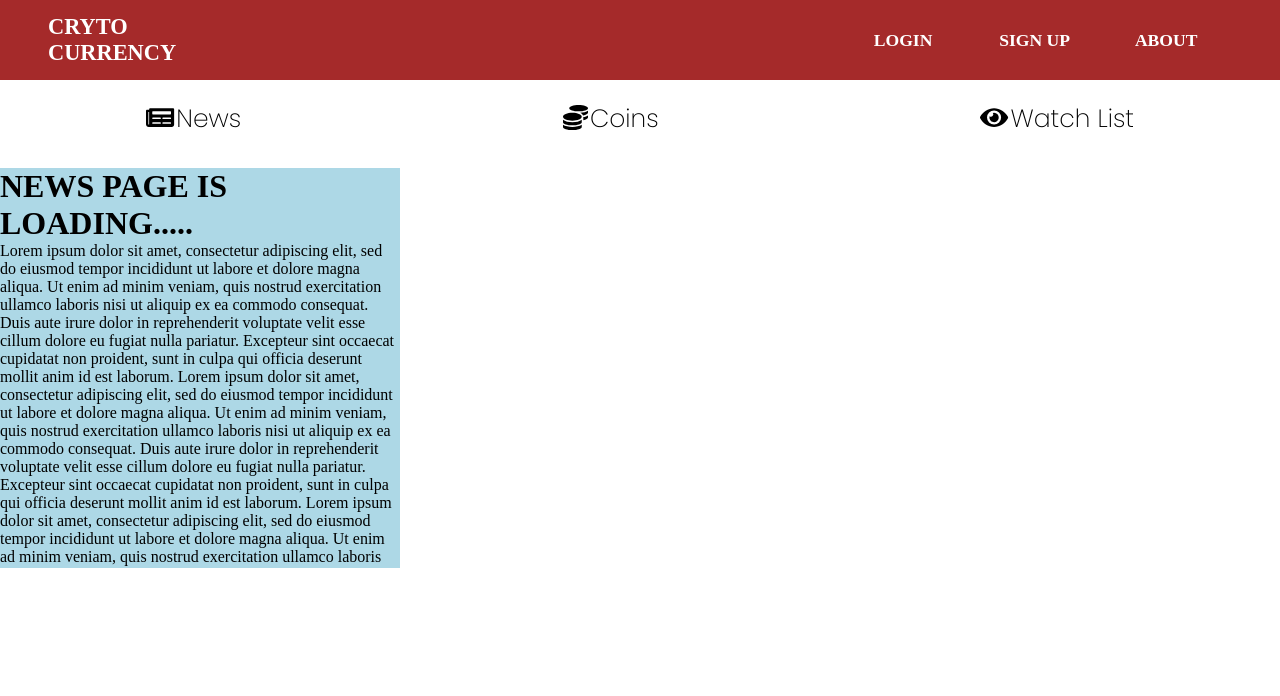
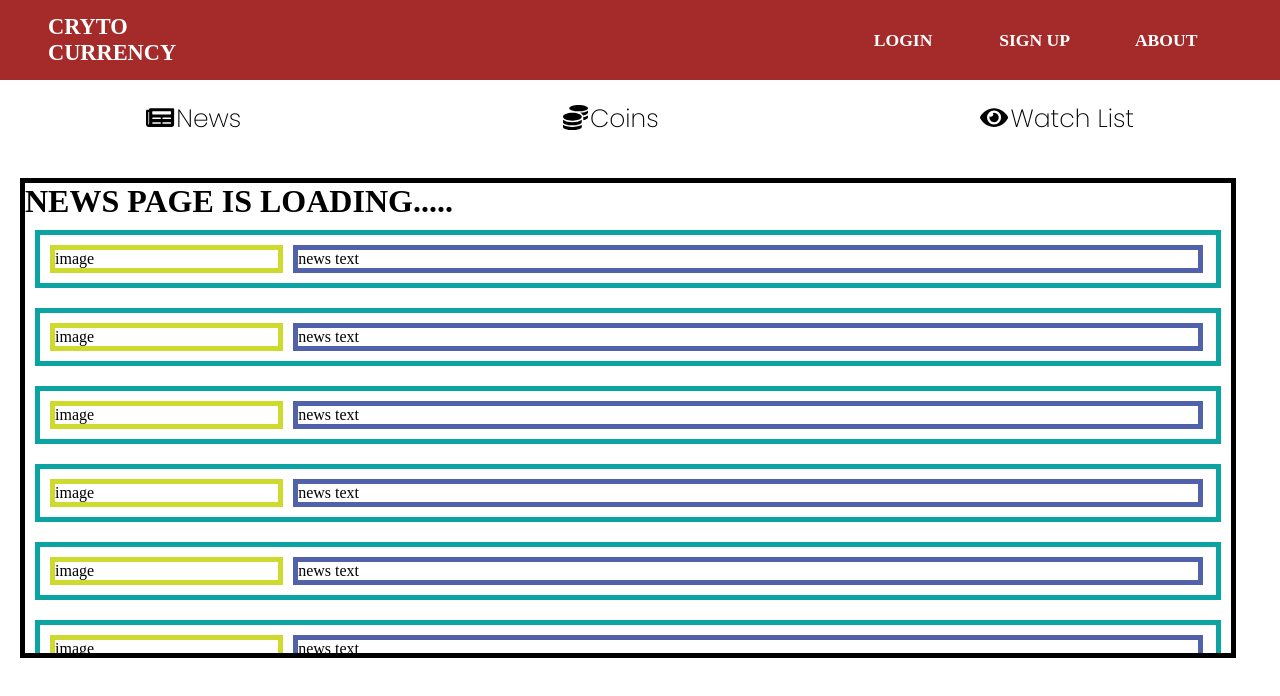
Before and after one commit to SanskritiKhatiyan/crypto-app, a React (Create React App) app in the folder frontend/: page /news in a window 1280 px wide. Shown: the top 696 px of the page. Built offline with nearby package versions, Linux system fonts and the light colour scheme.

Commit message:
Made raw news page template

```diff
--- a/frontend/src/components/News/News.css
+++ b/frontend/src/components/News/News.css
@@ -1,6 +1,10 @@
 .news-box{
-    background-color: lightblue;
-    width: 400px;
-    height: 400px;
-    overflow: scroll;
+    border: 5px solid black;
+    width: 95%;
+    height: 60vh;
+    overflow-y: scroll;
+    display: flex;
+    flex-direction: column;
+    margin: 20px;
+
 }
--- a/frontend/src/components/News/News.js
+++ b/frontend/src/components/News/News.js
@@ -1,74 +1,25 @@
 import React from 'react';
 import "./News.css";
+import NewsItem from './NewsItem';
 
 const News = () => {
   return (
     <div>
       <div className="news-box" >
         <h1> NEWS PAGE IS LOADING.....</h1>
-        Lorem ipsum dolor sit amet, consectetur adipiscing elit,
-        sed do eiusmod tempor incididunt ut labore et dolore
-        magna aliqua. Ut enim ad minim veniam, quis nostrud
-        exercitation ullamco laboris nisi ut aliquip ex ea
-        commodo consequat. Duis aute irure dolor in reprehenderit
-        voluptate velit esse cillum dolore eu fugiat nulla
-        pariatur. Excepteur sint occaecat cupidatat non
-        proident, sunt in culpa qui officia deserunt mollit
-        anim id est laborum.
-        Lorem ipsum dolor sit amet, consectetur adipiscing elit,
-        sed do eiusmod tempor incididunt ut labore et dolore
-        magna aliqua. Ut enim ad minim veniam, quis nostrud
-        exercitation ullamco laboris nisi ut aliquip ex ea
-        commodo consequat. Duis aute irure dolor in reprehenderit
-        voluptate velit esse cillum dolore eu fugiat nulla
-        pariatur. Excepteur sint occaecat cupidatat non
-        proident, sunt in culpa qui officia deserunt mollit
-        anim id est laborum.
-        Lorem ipsum dolor sit amet, consectetur adipiscing elit,
-        sed do eiusmod tempor incididunt ut labore et dolore
-        magna aliqua. Ut enim ad minim veniam, quis nostrud
-        exercitation ullamco laboris nisi ut aliquip ex ea
-        commodo consequat. Duis aute irure dolor in reprehenderit
-        voluptate velit esse cillum dolore eu fugiat nulla
-        pariatur. Excepteur sint occaecat cupidatat non
-        proident, sunt in culpa qui officia deserunt mollit
-        anim id est laborum.
-        Lorem ipsum dolor sit amet, consectetur adipiscing elit,
-        sed do eiusmod tempor incididunt ut labore et dolore
-        magna aliqua. Ut enim ad minim veniam, quis nostrud
-        exercitation ullamco laboris nisi ut aliquip ex ea
-        commodo consequat. Duis aute irure dolor in reprehenderit
-        voluptate velit esse cillum dolore eu fugiat nulla
-        pariatur. Excepteur sint occaecat cupidatat non
-        proident, sunt in culpa qui officia deserunt mollit
-        anim id est laborum.
-        Lorem ipsum dolor sit amet, consectetur adipiscing elit,
-        sed do eiusmod tempor incididunt ut labore et dolore
-        magna aliqua. Ut enim ad minim veniam, quis nostrud
-        exercitation ullamco laboris nisi ut aliquip ex ea
-        commodo consequat. Duis aute irure dolor in reprehenderit
-        voluptate velit esse cillum dolore eu fugiat nulla
-        pariatur. Excepteur sint occaecat cupidatat non
-        proident, sunt in culpa qui officia deserunt mollit
-        anim id est laborum.
-        Lorem ipsum dolor sit amet, consectetur adipiscing elit,
-        sed do eiusmod tempor incididunt ut labore et dolore
-        magna aliqua. Ut enim ad minim veniam, quis nostrud
-        exercitation ullamco laboris nisi ut aliquip ex ea
-        commodo consequat. Duis aute irure dolor in reprehenderit
-        voluptate velit esse cillum dolore eu fugiat nulla
-        pariatur. Excepteur sint occaecat cupidatat non
-        proident, sunt in culpa qui officia deserunt mollit
-        anim id est laborum.
-        Lorem ipsum dolor sit amet, consectetur adipiscing elit,
-        sed do eiusmod tempor incididunt ut labore et dolore
-        magna aliqua. Ut enim ad minim veniam, quis nostrud
-        exercitation ullamco laboris nisi ut aliquip ex ea
-        commodo consequat. Duis aute irure dolor in reprehenderit
-        voluptate velit esse cillum dolore eu fugiat nulla
-        pariatur. Excepteur sint occaecat cupidatat non
-        proident, sunt in culpa qui officia deserunt mollit
-        anim id est laborum.
+        <NewsItem> </NewsItem>
+        <NewsItem> </NewsItem>
+        <NewsItem> </NewsItem>
+        <NewsItem> </NewsItem>
+        <NewsItem> </NewsItem>
+        <NewsItem> </NewsItem>
+        <NewsItem> </NewsItem>
+        <NewsItem> </NewsItem>
+        <NewsItem> </NewsItem>
+        <NewsItem> </NewsItem>
+        <NewsItem> </NewsItem>
+        <NewsItem> </NewsItem>
+        <NewsItem> </NewsItem>
       </div>
     </div>
   )
--- /dev/null
+++ b/frontend/src/components/News/NewsItem.js
@@ -0,0 +1,14 @@
+import React from 'react';
+import "./Newsitem.css";
+
+const NewsItem = () => {
+    return (
+        <div className="news-item">
+            <div className="news-img">image </div>
+            <div className="news-text"> news text</div>
+        </div>
+
+    )
+}
+
+export default NewsItem;
--- /dev/null
+++ b/frontend/src/components/News/Newsitem.css
@@ -0,0 +1,19 @@
+.news-item{
+    border: 5px solid rgb(12, 163, 163);
+    height: 20%;
+    margin: 10px;
+    padding: 5px;
+    display: flex;
+}
+
+.news-img{
+    border: 5px solid rgba(197, 211, 3, 0.829);
+    width: 20%;
+    margin: 5px;
+}
+
+.news-text{
+    border: 5px solid rgba(3, 27, 133, 0.692);
+    width: 78%;
+    margin: 5px;
+}
```
